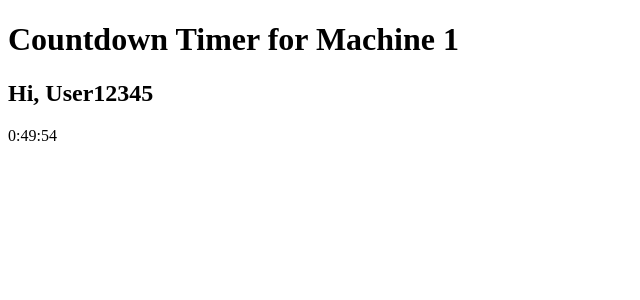
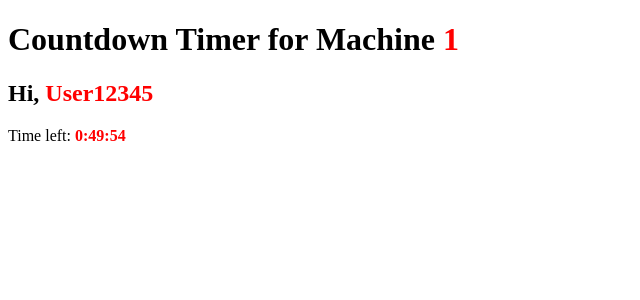
Before and after one commit to ENG4000-Team-A/capstone-project, a Django app: page /timer/ in a window 1280 px wide. Shown: the top 300 px of the page, without its empty margins (0-640 px from the left). Run offline with Django 3.2, Linux system fonts and the light colour scheme.

Commit message:
styling
Added descriptive styles for explanation

```diff
--- a/project/ConsoleTracker/ConsoleTrackerApp/templates/countdown.html
+++ b/project/ConsoleTracker/ConsoleTrackerApp/templates/countdown.html
@@ -16,10 +16,10 @@
       var count = (Date.now() /1000 );
       startCountdown("timer",count + timer);
     </script>
-  <h1>Countdown Timer for Machine {{ Machine_ID }}</h1>
-  <h2>Hi, {{ username }}</h2>
+  <h1>Countdown Timer for Machine <strong style="color: red;">{{ Machine_ID }}</strong></h1>
+  <h2>Hi, <strong style="color: red;">{{ username }}</strong></h2>
   <div>
-    <p id="timer"></p>
+    <p>Time left: <strong style="color: red;" id="timer"></strong></p>
   </div>
 </body>
 </html>
```
